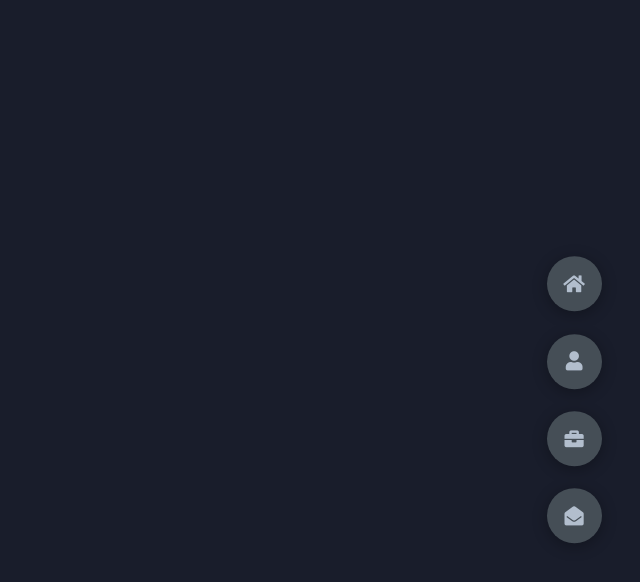
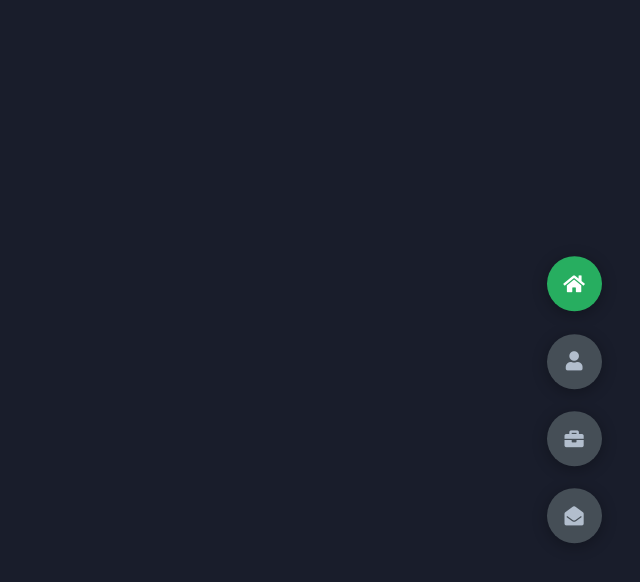
Before and after one commit to AyushBot412/AyushBot412.github.io, a plain HTML site: page index.html in a window 1280 px wide. Both pictures are taken after a click on the element 1214 px from the left and 283 px from the top of the page. Shown: the whole page, without its empty margins (640-1280 px from the left). Drawn offline with Linux system fonts and the light colour scheme.

Commit message:
Swap Between Pages
Added functionality for buttons

```diff
--- /dev/null
+++ b/app.js
@@ -0,0 +1,20 @@
+const sections = document.querySelectorAll('.section');
+const sectBtns = document.querySelectorAll('.controls');
+const sectBtn = document.querySelectorAll('.control');
+const allSections = document.querySelectorAll('.main-content');
+
+
+function PageTransitions(){
+  //Button click active class
+
+  for(let i = 0; i < sectBtn.length; i++){
+    sectBtn[i].addEventListener('click', function(){
+      let currentBtn = document.querySelectorAll('.active-btn');
+      currentBtn[0].className = currentBtn[0].className.replace('active-btn', '');
+      this.className += ' active-btn';
+    })
+  }
+
+}
+
+PageTransitions();
--- a/index.html
+++ b/index.html
@@ -36,7 +36,7 @@
             <i class="fas fa-envelope-open"></i>
         </div>
     </div>
+
+    <script src="app.js"></script>
 </body>
-
-
 </html>
--- a/styles/styles.scss
+++ b/styles/styles.scss
@@ -90,6 +90,13 @@ section{
   align-items: center;
   justify-content: center;
   transform: translateY(-50%);
+  .active-btn{
+    background-color: var(--color-secondary) !important;
+    transition: all .4s ease-in-out;
+    i{
+      color: var(--color-white) !important;
+    }
+  }
   .control{
       padding: 1rem;
       cursor: pointer;
```
Also changed, not shown: styles/styles.css, 2 other files.
